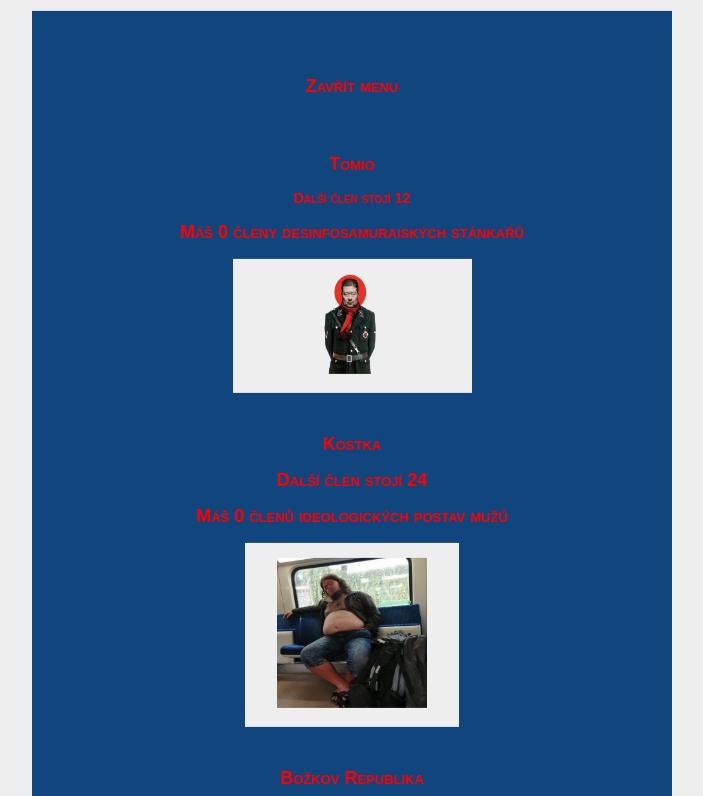
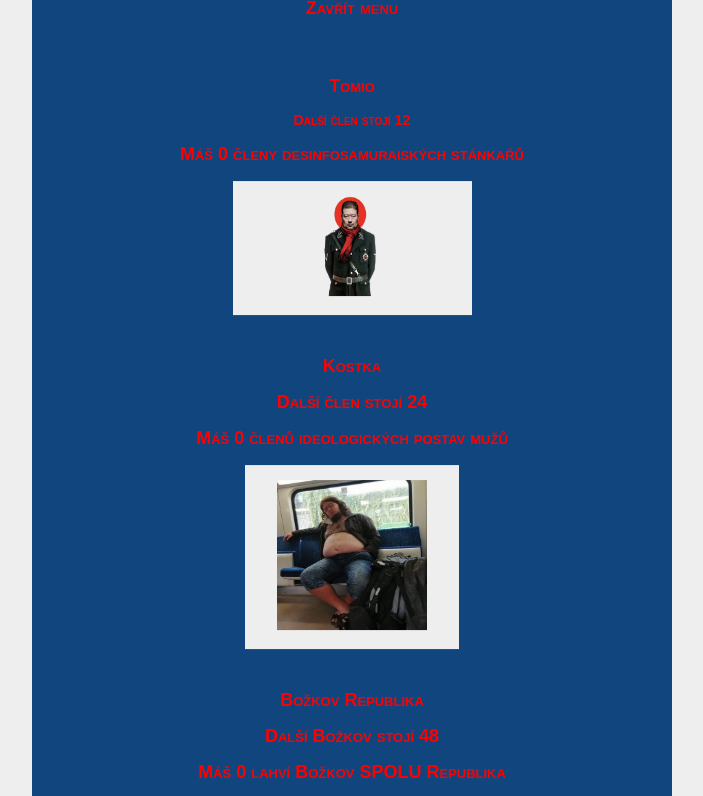
Before and after one commit to vojtechos/Cookieclicker, a plain HTML site: page index.html in a window 1280 px wide. Both pictures are taken after a click on the element "Stánky s politky, vybírej dobře". Shown: the top 796 px of the page, without its empty margins (288-991 px from the left). Drawn offline with Linux system fonts and the light colour scheme.

Commit message:
Update mycss.css

```diff
--- a/mycss.css
+++ b/mycss.css
@@ -56,7 +56,7 @@ input{
     position: absolute;
     top: 50%;
     left: 50%;
-    transform: translate(-50%, -25%);
+    transform: translate(-50%, -30%);
     width: 50%;
 }
 #politici p{
```
